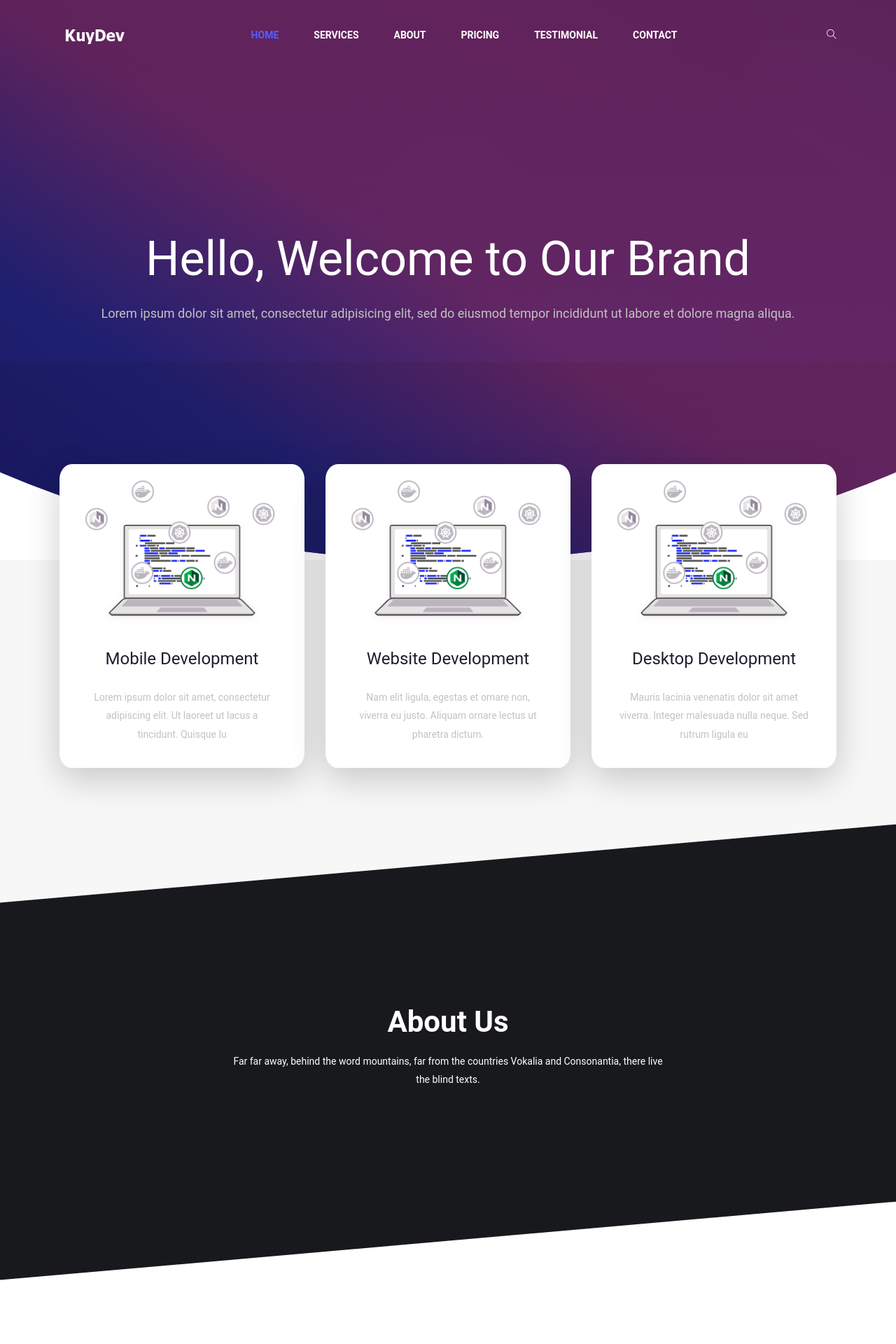
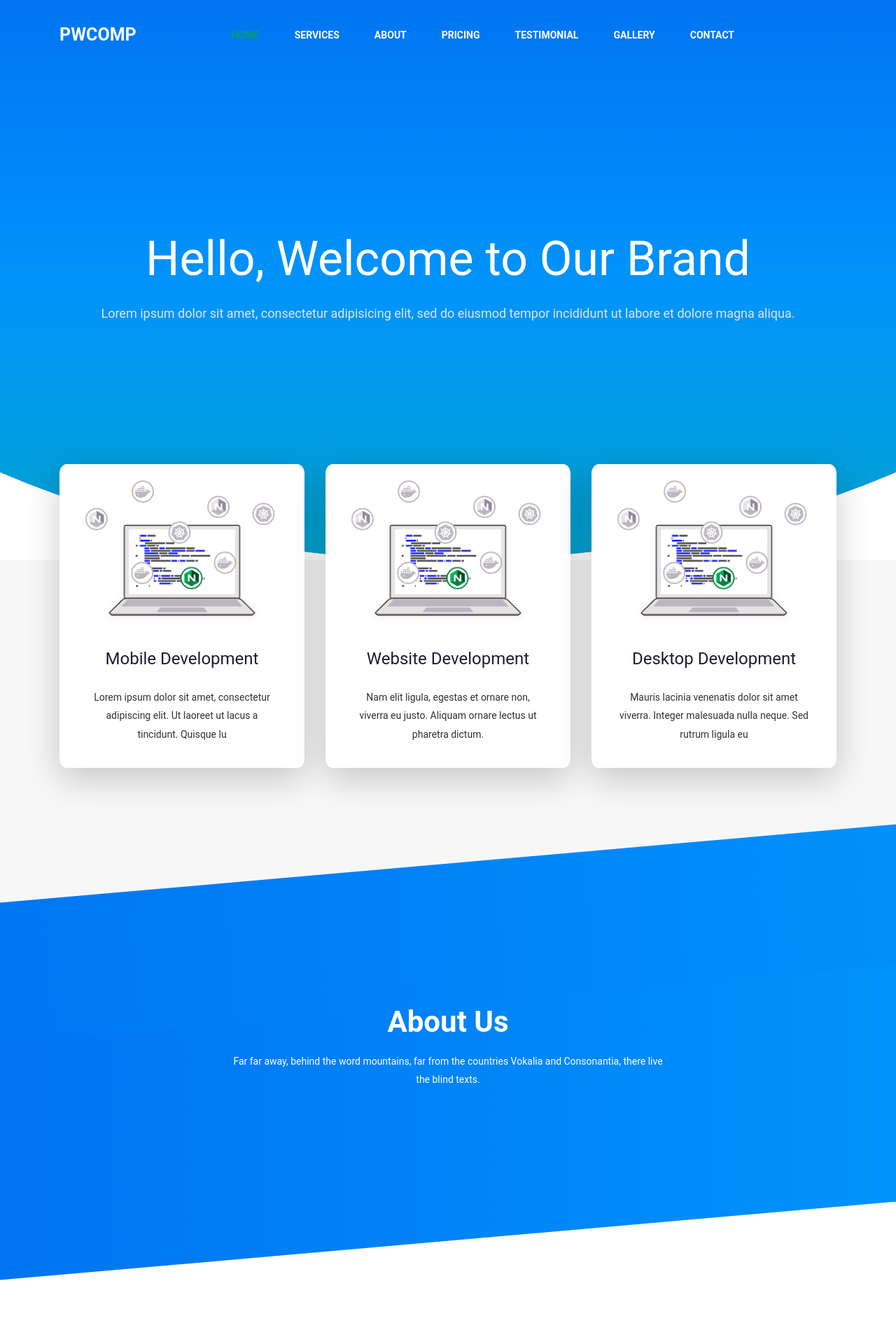
Before and after one commit to rrozaq/landing-page, a PHP site: page / in a window 1280 px wide. Shown: the top 1920 px of the page at 70% size. Run offline with PHP 8.4, Linux system fonts and the light colour scheme; some libraries are stand-ins or nearby versions.

Commit message:
update new color, layouting and other
note : gallery is optional, can update like a features or blog or other component

```diff
--- a/assets/css/style.css
+++ b/assets/css/style.css
@@ -250,7 +250,7 @@ body {
     font-size: 14px;
     font-weight: 400;
     font-family: "Roboto", sans-serif;
-    color: #626262;
+    color: #444655;
 }
 
 body.md-skin-dark {
@@ -617,12 +617,12 @@ img{
     background-color: white;
     text-align: center;
     transition: all ease .3s;
-    border-radius: 5%;
+    border-radius: 3%;
     box-shadow: 0 15px 50px 0 rgba(0, 0, 0, .2);
 }
 
 .textbox:hover {
-    box-shadow: 0 15px 50px 0 #292f74;
+    box-shadow: 0 15px 50px 0 #0074F1;
 }
 
 .textbox-image img {
@@ -646,7 +646,7 @@ img{
 }
 
 .textbox-description {
-    color: #c2c2c2;
+    color: #303136;
 }
 
 /* .textbox__style-02 {
@@ -771,6 +773,13 @@ img{
     line-height: 100px;
     float: left;
     transition: height .3s ease;
+}
+.header-logo p{
+    font-size: 25px;
+    color: #0074F1;
+    text-shadow: rgb(90, 94, 99);
+    font-weight: bolder;
+    text-transform: uppercase;
 }
 
 .header-chooseLanguage {
@@ -853,7 +862,7 @@ img{
 }
 
 .header-style:not(.shrink) .navbar .menu .current-menu-item > a {
-    color: #5360fe;
+    color: #00ad3ebf;
 }
 
 .header-style:not(.shrink) .dropdown-toggle {
@@ -861,21 +870,20 @@ img{
 }
 
 .header-style:not(.shrink) .search-form-toggle {
-    color: #fefefe;
-}
-
-.header-style .navbar-toggle > span {
+    color: #303136;
+}
+
+.header-style:not(.shrink) .navbar-toggle > span {
     background-color: #fefefe;
 }
-
-.header__style-03 {
-    background-color: transparent;
-    box-shadow: none;
-}
-
-.header__style-03 + * {
-    margin-top: 0;
-}
+.header-style:(.shrink) .navbar-toggle>span {
+    background-color: #303136;
+}
+.header-style:not(.shrink) .header-logo p {
+    color: white;
+}
+
+
 
 .navbar-toggle {
     cursor: pointer;
@@ -989,7 +997,7 @@ img{
 
     .navbar .menu a {
         font-size: 14px;
-        color: #868686;
+        color: #303136;
         transition: all 300ms ease;
         font-weight: 700;
         text-transform: uppercase;
@@ -1004,12 +1012,12 @@ img{
 
     .navbar .menu .sub-menu .current-menu-parent > a,
     .navbar .menu .sub-menu .current-menu-item > a {
-        color: #5360fe;
+        color: #0074F1;
     }
 
     .navbar .menu .current-menu-parent > a,
     .navbar .menu .current-menu-item > a {
-        color: #5360fe;
+        color: #0074F1;
     }
 
     .navbar .menu .sub-menu {
@@ -1198,7 +1213,9 @@ img{
     position: absolute;
     width: 100%;
     height: 100%;
-    background-color: rgba(0, 0, 0, .5);
+    /* background-color: rgba(0, 0, 0, .5); */
+    background-image: linear-gradient(to bottom, #0074f1, #0093fb, #00a3ce);
+
 }
 
 .slider-content {
@@ -1226,7 +1243,7 @@ img{
 
 .slider-content p {
     font-size: 18px;
-    color: #c2c2c2;
+    color: #e4e5e7;
 }
 
 /* Custom */
@@ -1243,7 +1260,14 @@ img{
     width: 120%;
     height: 200px;
     left: -10%;
-    background: #18191d;
+    /* background: #18191d; */
+    background: #0074F1;
+    /* fallback for old browsers */
+    background: -webkit-linear-gradient(to right, #0074f1, #0093fb);
+    /* Chrome 10-25, Safari 5.1-6 */
+    background: linear-gradient(to right, #0074f1, #0093fb);
+    /* W3C, IE 10+/ Edge, Firefox 16+, Chrome 26+, Opera 12+, Safari 7+ */
+
     -webkit-transform: rotate(-5deg);
     -ms-transform: rotate(-5deg);
     transform: rotate(-5deg);
@@ -1254,7 +1278,14 @@ img{
 
 .about-section {
     padding: 7em 0 7em 0;
-    background: #18191d !important;
+    /* background: #18191d !important; */
+    background: #0074F1;
+    /* fallback for old browsers */
+    background: -webkit-linear-gradient(to right, #0074f1, #0093fb);
+    /* Chrome 10-25, Safari 5.1-6 */
+    background: linear-gradient(to right, #0074f1, #0093fb);
+    /* W3C, IE 10+/ Edge, Firefox 16+, Chrome 26+, Opera 12+, Safari 7+ */
+
 }
 .about-section h2{
     color: white;
--- a/assets/js/main.js
+++ b/assets/js/main.js
@@ -96,6 +96,23 @@ $('.back-to-top').on('click', function (e) {
 		scrollTop: 0
 	}, 700);
 });
+	// Gallery - uses the magnific popup jQuery plugin
+	$('.gallery-popup').magnificPopup({
+		type: 'image',
+		removalDelay: 300,
+		mainClass: 'mfp-fade',
+		gallery: {
+			enabled: true
+		},
+		zoom: {
+			enabled: true,
+			duration: 300,
+			easing: 'ease-in-out',
+			opener: function (openerElement) {
+				return openerElement.is('img') ? openerElement : openerElement.find('img');
+			}
+		}
+	});
 /**
  * Menu
  */
@@ -155,6 +172,8 @@ if ($(el).hasClass('open')) {
     });
 });
 
+
+
 /**
  * Event click search-form
  */
--- a/index.html
+++ b/index.html
@@ -12,6 +12,7 @@
 	<link rel="stylesheet" type="text/css" href="assets/fonts/themify-icons/themify-icons.css">
 	<link rel="stylesheet" type="text/css" href="assets/css/bootstrap4/bootstrap-grid.min.css">
 	<link rel="stylesheet" type="text/css" href="assets/css/owl.carousel/owl.carousel.css">
+	<link rel="stylesheet" type="text/css" href="assets/css/magnific-popup/magnific-popup.css">
 	<link rel="stylesheet" type="text/css" href="assets/css/style.css">
 </head>
 
@@ -20,7 +21,8 @@
 		<header class="header header-style" id="home">
 			<div class="container">
 				<div class="header-logo"><a href="index.html">
-						<img src="assets/img/logo3.png" alt="" />
+						<!-- <img src="assets/img/logo3.png" alt="" /> -->
+					<p>pwcomp</p>
 					</a></div>
 				<div class="header-toogleGroup">
 					<!-- <div class="header-chooseLanguage">
@@ -34,7 +36,7 @@
 							</div>
 						</div>
 					</div> -->
-					<div class="search-form">
+					<!-- <div class="search-form">
 						<div class="search-form-toggle"><i class="ti-search"></i></div>
 						<div class="search-form_form">
 							<div class="form-search">
@@ -44,7 +46,7 @@
 								</form>
 							</div>
 						</div>
-					</div>
+					</div> -->
 				</div>
 				<nav class="navbar">
 					<ul class="menu">
@@ -63,6 +65,7 @@
 						<li><a class="smoothscroll" href="#about">about</a></li>
 						<li><a class="smoothscroll" href="#pricing">pricing</a></li>
 						<li><a class="smoothscroll" href="#testimonial">testimonial</a></li>
+						<li><a class="smoothscroll" href="#gallery">gallery</a></li>
 						<li><a class="smoothscroll" href="#contact">contact</a>
 						</li>
 					</ul>
@@ -73,7 +76,7 @@
 			<div class="slider">
 				<div class="carousel-element owl-carousel"
 					data-options='{"items":1,"loop":true,"dots":false,"nav":false,"margin":0, "autoplay": true, "autoplayTimeout": 3000}'>
-					<div class="slider-item clip-ellipse" style="background-image: url('assets/img/banner-img.jpg');">
+					<div class="slider-item clip-ellipse" >
 						<div class="ovrllay">
 							<div class="md-tb">
 								<div class="md-tb-cell">
@@ -308,9 +311,70 @@
 						</div>
 					</div>
 				</div>
-			</section>
+			</section><span id="gallery"></span>
+
+			<!--==========================
+      Gallery Section
+    ============================-->
+			<section class="gallery">
+				<div class="container-fluid">
+					<div class="row">
+						<div class="col-md-12 text-center">
+						<h2 class="text-uppercase">Our Gallery</h2>
+						<div class="row justify-content-center  ">
+							<div class="col-md-12">
+					<div class="row no-gutters">
+
+						<div class="col-lg-4 col-md-6">
+							<div class="gallery-item" data-aos="fade-up">
+								<a href="assets/img/gallery/gallery-1.jpg" class="gallery-popup">
+									<img src="assets/img/gallery/gallery-1.jpg" alt="">
+								</a>
+							</div>
+						</div>
+						<div class="col-lg-4 col-md-6">
+							<div class="gallery-item" data-aos="fade-up">
+								<a href="assets/img/gallery/gallery-1.jpg" class="gallery-popup">
+									<img src="assets/img/gallery/gallery-1.jpg" alt="">
+								</a>
+							</div>
+						</div>
+						<div class="col-lg-4 col-md-6">
+							<div class="gallery-item" data-aos="fade-up">
+								<a href="assets/img/gallery/gallery-1.jpg" class="gallery-popup">
+									<img src="assets/img/gallery/gallery-1.jpg" alt="">
+								</a>
+							</div>
+						</div>
+						<div class="col-lg-4 col-md-6">
+							<div class="gallery-item" data-aos="fade-up">
+								<a href="assets/img/gallery/gallery-1.jpg" class="gallery-popup">
+									<img src="assets/img/gallery/gallery-1.jpg" alt="">
+								</a>
+							</div>
+						</div>
+						<div class="col-lg-4 col-md-6">
+							<div class="gallery-item" data-aos="fade-up">
+								<a href="assets/img/gallery/gallery-1.jpg" class="gallery-popup">
+									<img src="assets/img/gallery/gallery-1.jpg" alt="">
+								</a>
+							</div>
+						</div>
+						<div class="col-lg-4 col-md-6">
+							<div class="gallery-item" data-aos="fade-up">
+								<a href="assets/img/gallery/gallery-1.jpg" class="gallery-popup">
+									<img src="assets/img/gallery/gallery-1.jpg" alt="">
+								</a>
+							</div>
+						</div>
+
+					</div>
+</div>
+				</div>
+			</section><!-- #gallery -->
+
 			<section class="partner-section">
-				<div class="container">
+				<div class="container-fluid">
 					<div class="row">
 						<div class="col-md-12 text-center">
 							<!-- <h2 class="text-uppercase">Our Partner</h2><br><br> -->
@@ -347,7 +411,8 @@
 
 			 			<div class="col-lg-4 col-md-8">
 			 				<div class="contact-about">
-			 					<img src="assets/img/logo3.png" alt="" />
+								 <h1>pwcomp</h1>
+			 					<!-- <img src="assets/img/logo3.png" alt="" /> -->
 			 					<p>Cras fermentum odio eu feugiat. Justo eget magna fermentum iaculis eu non diam phasellus.
 			 						Scelerisque felis imperdiet proin fermentum leo. Amet volutpat consequat mauris nunc congue.
 			 					</p>
@@ -380,7 +445,15 @@
 			 				</div>
 			 			</div>
 			 			<div class="col-lg-4 col-md-8">
-			 				<div class="form">
+							 	<div class="subscribe">
+							 		<h5>Newsletter</h5>
+							 		<p>Insights await in your company's data. Bring them into focus with BlueLance.</p>
+							 		<div class="input-group">
+							 			<input type="text" class="form-control" placeholder="Enter your email address">
+							 			<input type="submit" class="form-control" value="Subscribe">
+							 		</div>
+							 	</div>
+			 				<!-- <div class="form">
 			 					<div id="sendmessage">Your message has been sent. Thank you!</div>
 			 					<div id="errormessage"></div>
 			 					<form action="" method="post" role="form" class="contactForm">
@@ -412,7 +485,7 @@
 			 						<div class="text-center"><button type="submit" title="Send Message">Send Message</button>
 			 						</div>
 			 					</form>
-			 				</div>
+			 				</div> -->
 			 			</div>
 
 			 		</div>
@@ -425,7 +498,7 @@
 		<div class="row">
 			<div class="col-lg-6 text-lg-left text-center">
 				<div class="copyright">
-					&copy; 2019 -  Copyright <strong>KuyDev</strong>. All Rights Reserved
+					&copy; 2019 -  Copyright <strong>pwcomp</strong>. All Rights Reserved
 				</div>
 			</div>
 			<div class="col-lg-6">
@@ -446,6 +519,7 @@
 		<script type="text/javascript" src="assets/js/owl.carousel/owl.carousel.js"></script>
 		<script type="text/javascript" src="assets/js/menu/menu.min.js"></script>
 		<script type="text/javascript" src="assets/js/smoothscroll/SmoothScroll.min.js"></script>
+		 <script type="text/javascript" src="assets/js/magnific-popup/magnific-popup.min.js"></script>
 		<script type="text/javascript" src="assets/js/main.js"></script>
 </body>
 
```
Also changed, not shown: other parts of assets/css/style.css (+195 -32 lines).
